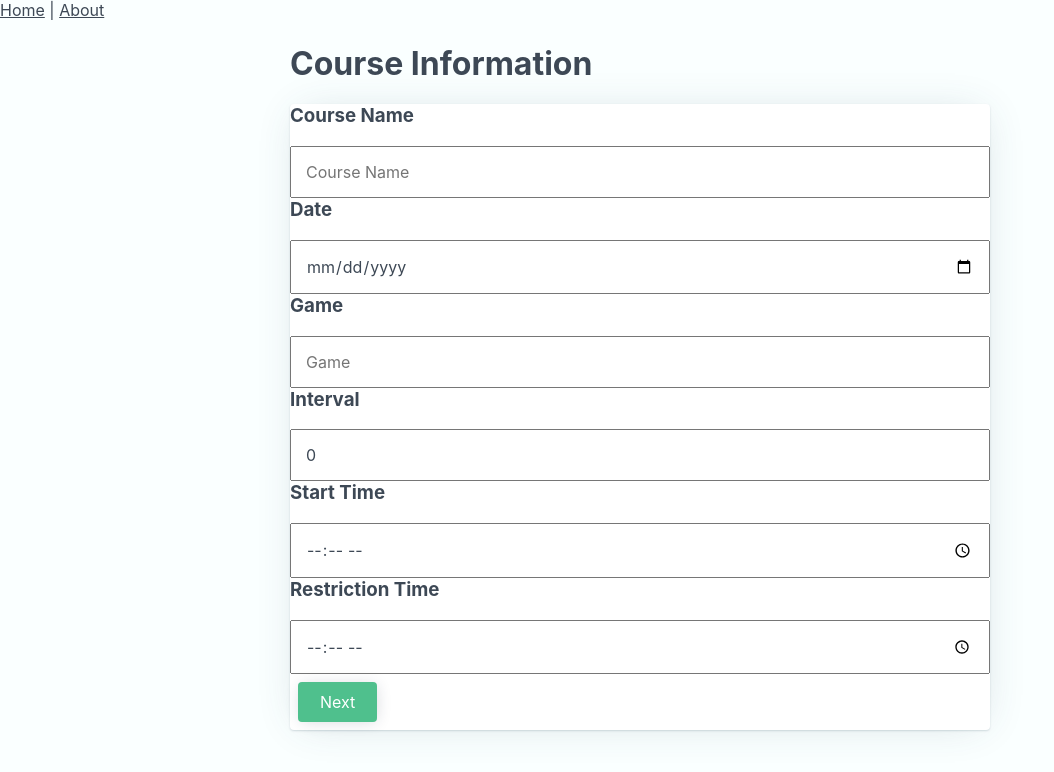
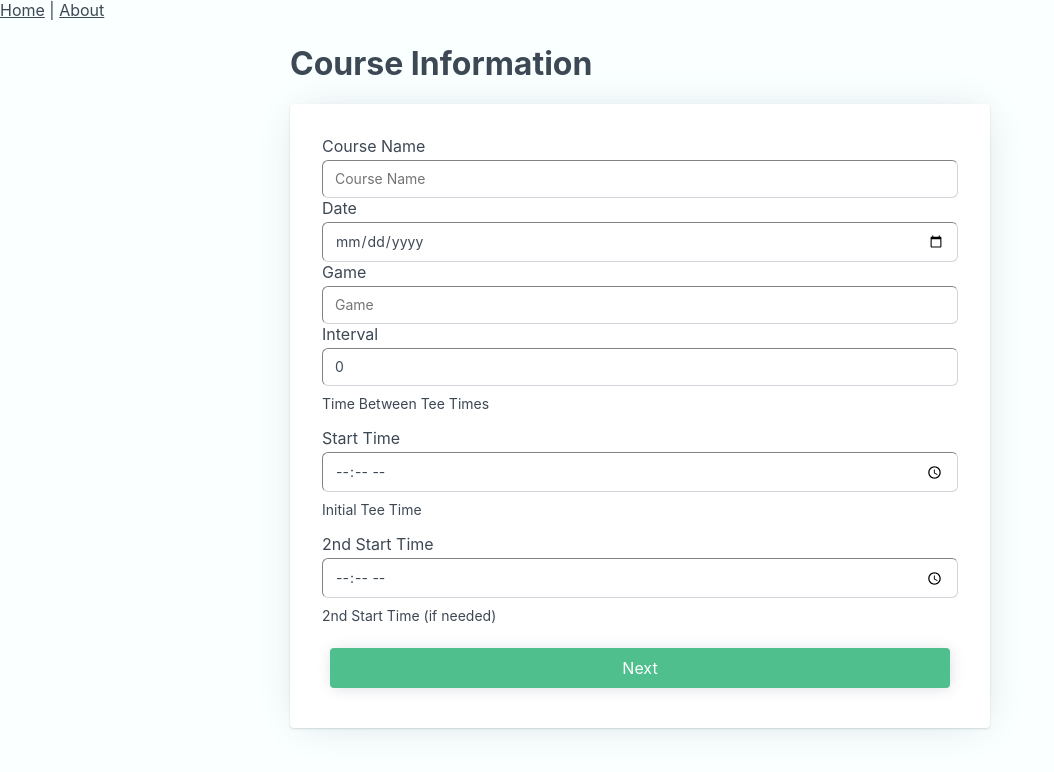
Before and after one commit to kellenwiltshire/teetime, a Vue app: page /#/ in a window 1280 px wide. Shown: the top 772 px of the page, without its empty margins (0-1054 px from the left). Built offline with nearby package versions, Linux system fonts and the light colour scheme.

Commit message:
fix: Course Form styling

```diff
--- a/src/assets/styles.css
+++ b/src/assets/styles.css
@@ -38,3 +38,10 @@ button {
 button:hover {
 	background: #42aa7b;
 }
+
+.card {
+	border-radius: 4px;
+	box-shadow: 1px 1px 40px -10px #31505f30, 0px 1px 2px 0px #31505f30;
+	background: white;
+	margin-bottom: 24px;
+}
--- a/src/components/CourseInformation.vue
+++ b/src/components/CourseInformation.vue
@@ -1,19 +1,50 @@
 <template>
 	<h1>Course Information</h1>
 	<div class="card">
-		<form @submit.prevent="updateCourseInfo" class="flex">
-			<h3>Course Name</h3>
-			<input type="text" v-model="courseName" placeholder="Course Name" />
-			<h3>Date</h3>
-			<input type="date" v-model="date" />
-			<h3>Game</h3>
-			<input type="text" v-model="game" placeholder="Game" />
-			<h3>Interval</h3>
-			<input type="number" v-model="interval" placeholder="0" />
-			<h3>Start Time</h3>
-			<input type="time" v-model="startTime" placeholder="04:30 PM" />
-			<h3>Restriction Time</h3>
-			<input type="time" v-model="restrictionTime" placeholder="05:00 PM" />
+		<form @submit.prevent="updateCourseInfo" class="course-form">
+			<div>
+				<label for="courseName">Course Name</label>
+				<div class="input-holder">
+					<input id="courseName" name="date" type="text" v-model="courseName" placeholder="Course Name" />
+				</div>
+			</div>
+			<div>
+				<label for="date">Date</label>
+				<div class="input-holder">
+					<input id="date" name="date" type="date" v-model="date" />
+				</div>
+			</div>
+			<div>
+				<label for="game">Game</label>
+				<div class="input-holder">
+					<input id="game" name="game" type="text" v-model="game" placeholder="Game" />
+				</div>
+			</div>
+
+			<div>
+				<label for="interval">Interval</label>
+				<div class="input-holder">
+					<input id="interval" name="interval" type="number" v-model="interval" placeholder="0" required />
+				</div>
+				<p class="input-post">Time Between Tee Times</p>
+			</div>
+
+			<div>
+				<label for="startTime">Start Time</label>
+				<div class="input-holder">
+					<input id="startTime" name="startTime" type="time" v-model="startTime" required />
+				</div>
+				<p class="input-post">Initial Tee Time</p>
+			</div>
+
+			<div>
+				<label for="restrictionTime">2nd Start Time</label>
+				<div class="input-holder">
+					<input id="restrictionTime" name="restrictionTime" type="time" v-model="restrictionTime" />
+				</div>
+				<p class="input-post">2nd Start Time (if needed)</p>
+			</div>
+
 			<button>Next</button>
 		</form>
 	</div>
@@ -61,42 +92,39 @@ export default defineComponent({
 </script>
 
 <style scoped>
-.card {
-	border-radius: 4px;
-	box-shadow: 1px 1px 40px -10px #31505f30, 0px 1px 2px 0px #31505f30;
-	background: white;
-	margin-bottom: 24px;
+label {
+	display: block;
 }
 
-.flex {
+.input-holder {
+	margin-top: 0.25rem;
+}
+
+.input-post {
+	margin-top: 0.5rem;
+	font-size: 0.875rem;
+	line-height: 1.25rem;
+}
+
+.course-form {
 	display: flex;
-	align-items: center;
+	flex-direction: column;
 	justify-content: space-between;
 	flex-wrap: wrap;
+	padding: 2rem;
 }
 
 input {
+	display: block;
+	border-radius: 0.375rem;
 	width: 100%;
-	padding: 14px;
-	font-size: 16px;
-	height: 100%;
-	display: block;
-}
+	border-color: rgb(209 213 219);
+	font-size: 0.875rem;
+	line-height: 1.25rem;
 
-button {
-	background: #4fc08d;
-	padding: 10px 22px;
-	border: none;
-	color: white;
-	border-radius: 4px;
-	margin: 8px;
-	font-size: 16px;
-	cursor: pointer;
-	box-shadow: 1px 1px 15px -2px #212c4430;
-	transition: 0.15s;
-}
-
-button:hover {
-	background: #42aa7b;
+	appearance: none;
+	background-color: #fff;
+	border-width: 1px;
+	padding: 0.5rem 0.75rem 0.5rem 0.75rem;
 }
 </style>
```
